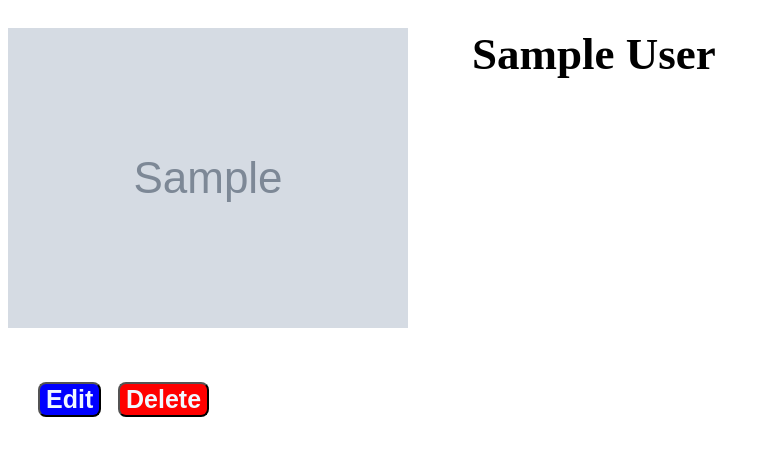
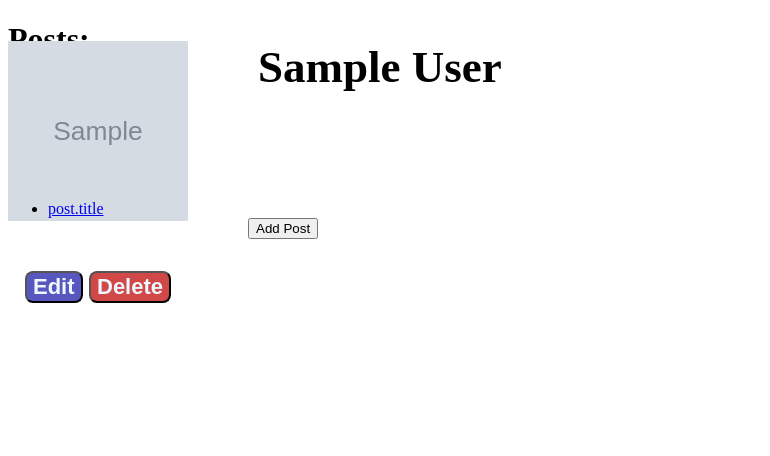
Before and after one commit to jdp111/blogly, a Flask app: page /users/1 in a window 1280 px wide. Shown: the top 456 px of the page, without its empty margins (0-770 px from the left). Run offline with Flask 2, Linux system fonts and the light colour scheme; tables that the repository leaves empty hold one stand-in row (values such as "Sample post"); grey boxes marked "Sample" are stand-in pictures.

Commit message:
added table for posts with relationships

```diff
--- a/app.py
+++ b/app.py
@@ -52,7 +52,8 @@
 @app.route('/users/<userID>')
 def userpage(userID):
     Data = User.query.get_or_404(userID)
-    return render_template('user_page.html', userData = Data, id = userID)
+    posts = Data.post
+    return render_template('user_page.html', userData = Data, id = userID, userPosts = posts)
 
 
 @app.route('/users/<userID>/delete', methods = ['POST'])
@@ -86,3 +87,10 @@
 def editUserPage(userID):
     Data = User.query.get_or_404(userID)
     return render_template('edit_user.html', userData = Data)
+
+
+@app.route('/users/<userID>/addPost', methods = ['POST'])
+def addPost(userID):
+    Data = User.query.get_or_404(userID)
+    Posts = Data.post
+    return redirect(f"/users/{userID}", userData = Data, userPosts = Posts )
--- a/static/style.css
+++ b/static/style.css
@@ -1,35 +1,36 @@
 #pic{
     margin-top: 20px;
+    position: absolute;
 
 }
 
 #name{
     position:absolute;
     margin-top: 20px;
-    margin-left: 5%;
+    margin-left: 250px;
     font-size: 45px;
     font-weight: bold;
 }
 
 #edit{
     position:absolute;
-    margin-top: 50px;
-    margin-left: 30px;
-    font-size: 25px;
+    margin-top: 250px;
+    margin-left: 17px;
+    font-size: 22px;
     font-weight: bold;
     color: aliceblue;
-    background-color: blue;
+    background-color: rgb(87, 87, 191);
     border-radius: 8px;
 }
 
 #delete{
     position:absolute;
-    margin-top: 50px;
-    margin-left: 110px;
-    font-size: 25px;
+    margin-top: 250px;
+    margin-left: 81px;
+    font-size: 22px;
     font-weight: bold;
     color: aliceblue;
-    background-color: red;
+    background-color: rgb(208, 72, 72);
     border-radius: 8px;
 }
 
@@ -41,3 +42,14 @@
     background-color: green;
     border-radius: 8px;
 }
+
+#postList{
+    position: absolute;
+    margin-top: 120px;
+}
+
+#addPost{
+    margin-left: 200px;
+    margin-top: 0px;
+
+}
--- a/templates/user_page.html
+++ b/templates/user_page.html
@@ -7,7 +7,7 @@
 
 <body>
 
-<img id = "pic" src= {{userData.image_url}} >
+<img id = "pic" src= {{userData.image_url}} width = '180' height = '180'>
 
 <span id = "name">{{userData.first_name}} {{userData.last_name}}</span>
 
@@ -19,6 +19,24 @@
     <input id = "delete" type = "submit"  value = "Delete"></input>
 </form>
 
+{% if userPosts %}
+    <h1>Posts:</h1>
+{% endif %}
+
+<ul id = 'postList'>
+{% for post in userPosts %}
+    <li>
+        <a href = '/users/{{id}}/{{post.id}}'>post.title</a>
+    </li>
+{% endfor %}
+
+    <form id = 'addPost' action="/users/{{id}}/new-post">
+        <input type="submit" value="Add Post">
+    </form>
+
+</ul>
+
+
 </body>
 
 </html>
```
Also changed, not shown: models.py (+14 -2 lines).
